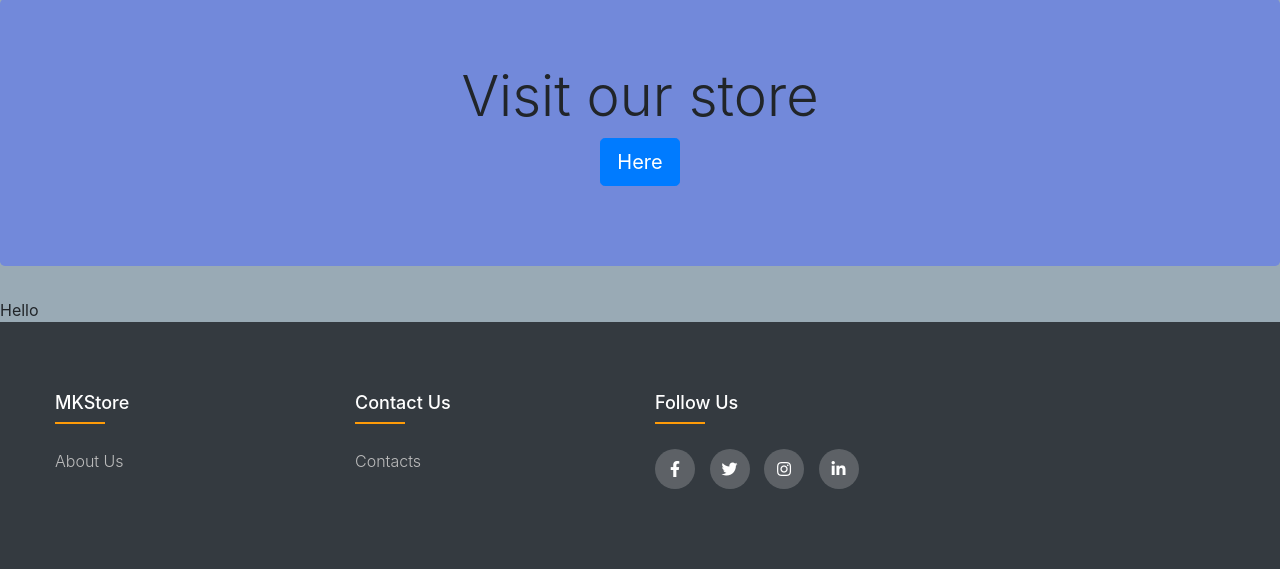
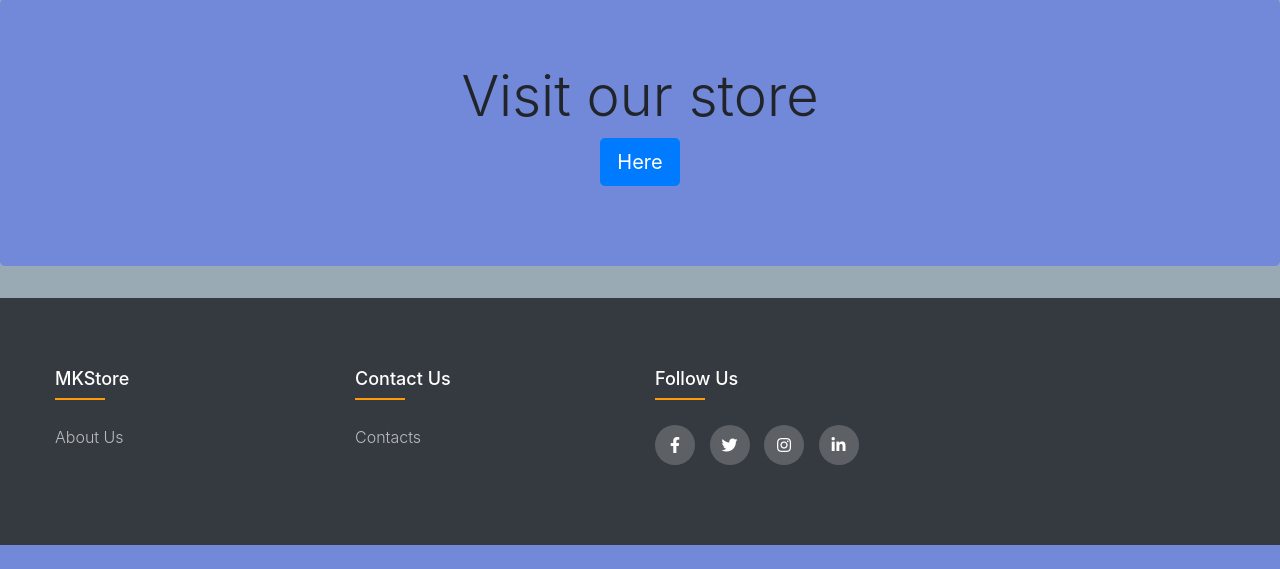
Before and after one commit to FinityM/WebDevProject, a PHP site: page / in a window 1280 px wide. Shown: the part 412-981 px from the top of the page. After the commit the page ends 957 px from the top, so only its background shows below. Run offline with PHP 8.4, Linux system fonts and the light colour scheme.

Commit message:
Small update
Removed a test echo statement

```diff
--- a/website/index.php
+++ b/website/index.php
@@ -18,6 +18,5 @@ require "templates/header.php";
 </div>
 
 <?php
-echo 'Hello';
 require "templates/footer.php";
 ?>
```
